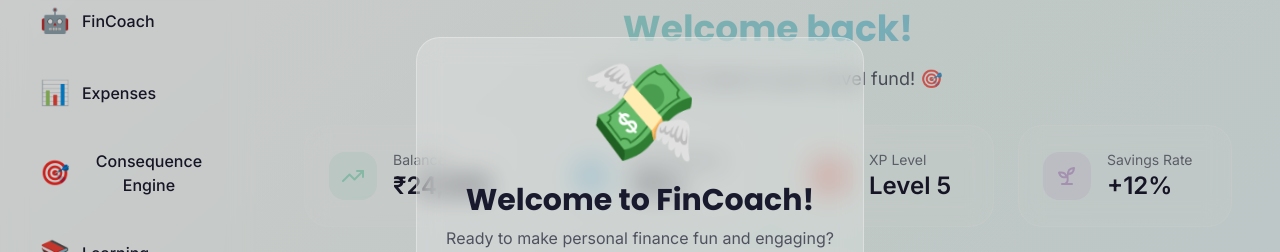
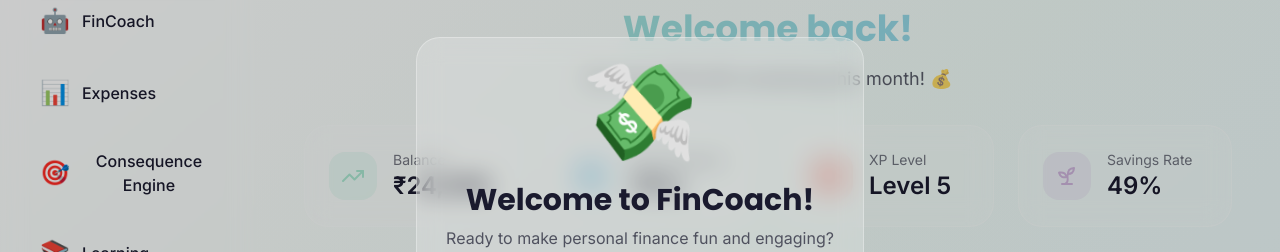
Before and after one commit to PoH1305/fincoach-app, a Next.js app: page / in a window 1280 px wide. Both pictures are taken after a click on the button "Get Started 🚀". Shown: the part 195-447 px from the top of the page. Built offline with nearby package versions, Linux system fonts and the light colour scheme.

Commit message:
Update dashboard to show calculated balance (income - expenses)

```diff
--- a/components/dashboard/Dashboard.tsx
+++ b/components/dashboard/Dashboard.tsx
@@ -27,17 +27,24 @@
         <h1 className="text-2xl md:text-4xl font-poppins font-bold bg-gradient-to-r from-mint to-sky bg-clip-text text-transparent">
           Welcome back!
         </h1>
-        <p className="text-base md:text-lg text-navy/70">You're 70% closer to your travel fund! 🎯</p>
+        <p className="text-base md:text-lg text-navy/70">You have ₹24,500 remaining this month! 💰</p>
       </motion.div>
 
       {/* Stats Cards */}
       <div className="grid grid-cols-1 md:grid-cols-2 lg:grid-cols-4 gap-6">
-        {[
-          { icon: TrendingUp, label: 'Balance', value: '₹24,500', color: 'mint' },
-          { icon: Target, label: 'Goal Progress', value: '70%', color: 'sky' },
-          { icon: Award, label: 'XP Level', value: 'Level 5', color: 'coral' },
-          { icon: Sprout, label: 'Savings Rate', value: '+12%', color: 'lavender' }
-        ].map((stat, i) => (
+        {(() => {
+          const monthlyIncome = 50000 // Default income
+          const totalExpenses = 25500 // Demo expenses
+          const balance = monthlyIncome - totalExpenses
+          const savingsRate = Math.round((balance / monthlyIncome) * 100)
+
+          return [
+            { icon: TrendingUp, label: 'Balance', value: `₹${balance.toLocaleString()}`, color: balance >= 0 ? 'mint' : 'coral' },
+            { icon: Target, label: 'Goal Progress', value: '70%', color: 'sky' },
+            { icon: Award, label: 'XP Level', value: 'Level 5', color: 'coral' },
+            { icon: Sprout, label: 'Savings Rate', value: `${savingsRate}%`, color: 'lavender' }
+          ]
+        })().map((stat, i) => (
           <motion.div
             key={stat.label}
             initial={{ opacity: 0, y: 20 }}
@@ -51,7 +58,9 @@
               </div>
               <div>
                 <p className="text-sm text-navy/60">{stat.label}</p>
-                <p className="text-2xl font-bold text-navy">{stat.value}</p>
+                <p className={`text-2xl font-bold ${stat.label === 'Balance' && stat.value.includes('-') ? 'text-red-600' : 'text-navy'}`}>
+                  {stat.value}
+                </p>
               </div>
             </div>
           </motion.div>
```
